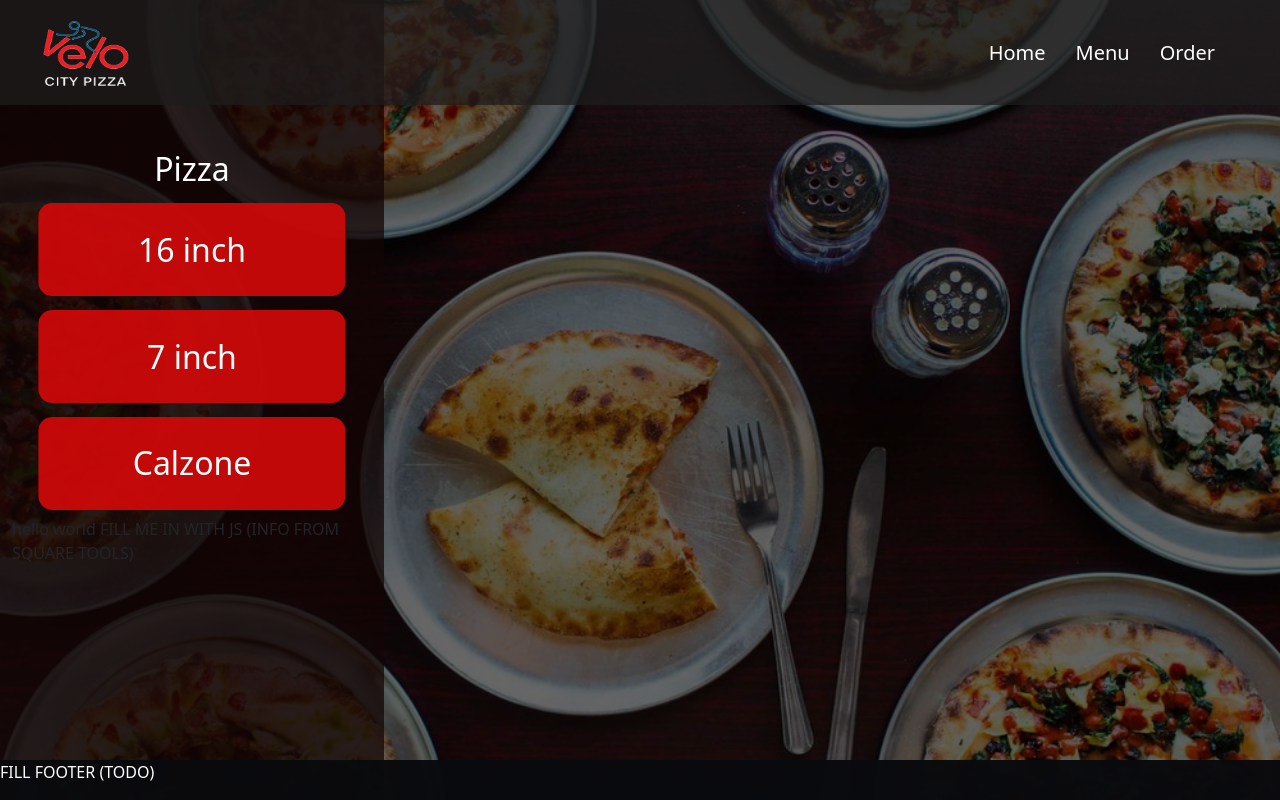
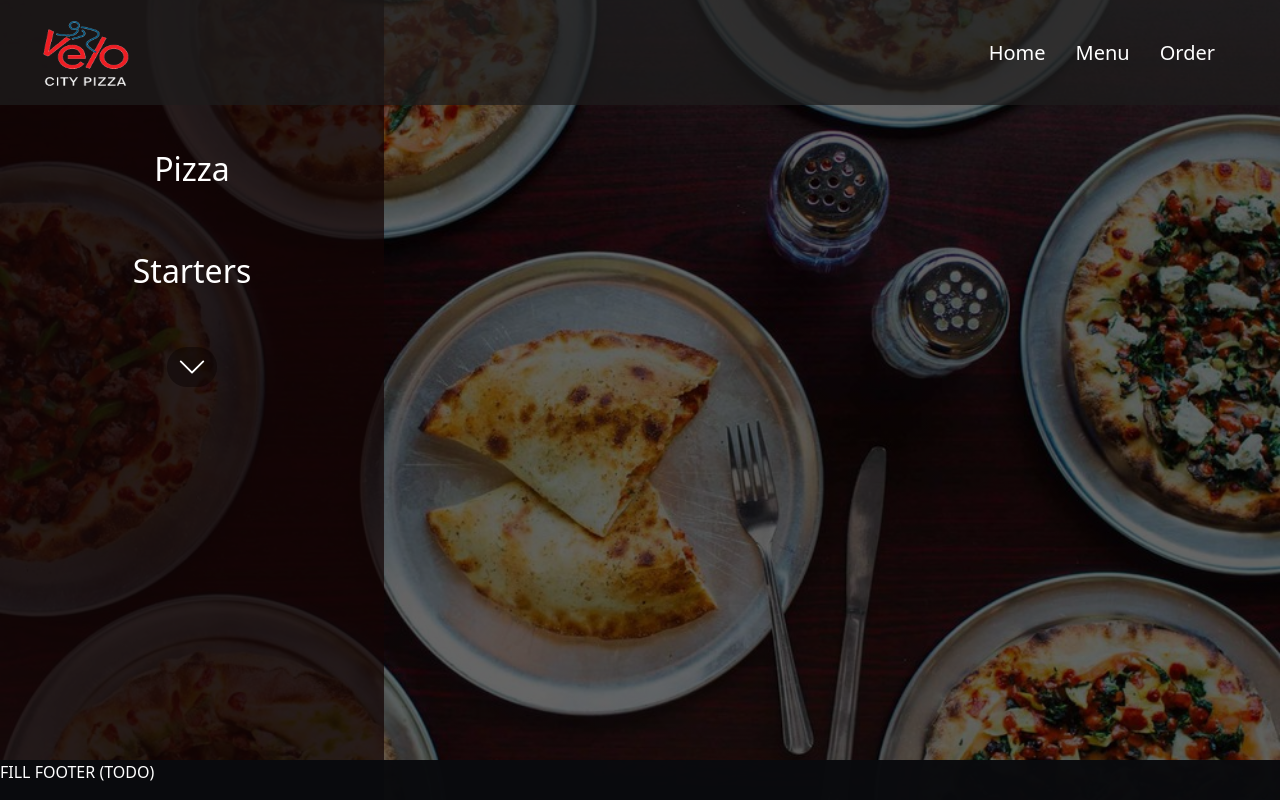
Before and after one commit to Lants/velo-city-pizza-flask, a Flask app: page /order_ahead in a window 1280 px wide. Run offline with Flask 2, Linux system fonts and the light colour scheme; parts of the project's set-up code (start-up, migrations or seed data) failed here and were passed over.

Commit message:
Possible final commit using Flask before rebase

```diff
--- a/src/app.py
+++ b/src/app.py
@@ -5,10 +5,14 @@
 
 from flask import Flask, render_template, url_for, request, session
 from flask_socketio import SocketIO
+import configparser
 
 app = Flask(__name__)
 app.config.from_pyfile('config.py')
 socketio = SocketIO(app)
+
+# ---- Per-Page Dictionaries for variable access ----
+ORDER_ONLINE = {}
 
 # Index (Home) page route
 @app.route("/")
@@ -20,8 +24,21 @@
 # Order Ahead (pickup) page route
 @app.route("/order_ahead")
 def order_ahead():
-    return render_template("order_ahead.html")
+    return render_template("order_ahead.html", order_online = ORDER_ONLINE)
 
+# ---------- Helper Functions --------------
+
+# Parse pizzas file
+def parse_pizzas():
+    pizzas = configparser.ConfigParser()
+    pizzas.read("square_tools/pizzas.ini")
+    return [(list(tuple)[0].title().strip("\""), tuple[1].strip("\"")) for tuple in pizzas.items("PIZZAS")]
+
+# Parse starters file
+def parse_starters():
+    starters = configparser.ConfigParser()
+    starters.read("square_tools/starters.ini")
+    return [(list(tuple)[0].title().strip("\""), tuple[1].strip("\"")) for tuple in starters.items("STARTERS")]
 
 # ######################## SOCKET IO #########################
 
@@ -32,4 +49,6 @@
     print("Order Ahead: user has connected.")
 
 if __name__ == '__main__':
+    ORDER_ONLINE['starters'] = parse_starters()
+    ORDER_ONLINE['pizzas'] = parse_pizzas()
     socketio.run(app, debug=True) ### CHANGE ME TO FALSE FOR PUBLIC DEPLOYMENT
--- a/src/static/css/main.css
+++ b/src/static/css/main.css
@@ -19,7 +19,7 @@
     font-size: 55px;
     color: white;
     text-align: center;
-    width: 100vw;
+    width: 100%;
 }
 
 #order .order-options {
--- a/src/static/css/order.css
+++ b/src/static/css/order.css
@@ -1,15 +1,23 @@
+/* Template Overrides */
+html {
+    overflow-x: auto;
+}
+
+section {
+    padding: 0.5rem 0 3rem 0;
+}
+
+header {
+    position: absolute;
+    min-height: 100vh;
+    background-attachment: fixed;
+    z-index: 1;
+    overflow: hidden;
+}
+
 /* Navbar Modifications */
 nav {
     background-color: #292e37a8;
-}
-
-/* ------------------ORDER_AHEAD--------------------------- */
-#order-selections-container {
-    height: 100vh;
-    width: 30%;
-    position: absolute;
-    padding-top: 150px;
-    background-color: rgba(20, 5, 5, 0.745);
 }
 
 .pizza-choice {
@@ -20,7 +28,7 @@
     width: 100vw;
     padding: 0;
     margin: 0;
-    /* height: 100vh; */
+    min-height: 100vh;
 }
 
 
@@ -36,15 +44,29 @@
     color: white;
 }
 
-#order-selections-container button {
+/* -------------------------- ORDER CATEGORIES SIDEBAR -------------------------- */
+
+#order-categories {
+    height: 100vh;
+    width: 30%;
+    top: 0;
+    position: relative;
+    float: left;
+    background-color: rgba(20, 5, 5, 0.745);
+    overflow: auto;
+    z-index: 2;
+}
+
+#order-categories::-webkit-scrollbar {
+    display: none;
+}
+
+#order-categories button {
     text-align: center;
     color:rgb(255, 255, 255);
     font-weight: 100;
     font-size: 2em;
-}
-
-#order-selections-container button {
-    background-color: rgba(206, 9, 9, 0.934);
+    background-color: rgba(216, 33, 1, 0.779);
     position: relative;
     border-radius: 14px;
     left: 50%;
@@ -53,11 +75,50 @@
     width: 80%;
     padding: 0.7em 0;
     margin: 7px 0;
+    transition: background-color 0.5s, border-radius 1s;
+    -webkit-transition: background-color 0.5s, border-radius 1s;
 }
 
-#order-selections-container button:hover {
+#order-categories button:hover {
     background-color: rgba(153, 9, 4, 0.999);
-    transition: background-color 1s;
+    border-radius: 0;
+    transition: background-color 0.5s, border-radius 1s;
+    -webkit-transition: background-color 0.5s, border-radius 1s;
+}
+
+#chevron-down {
+    z-index: 98;
+    position: sticky;
+    bottom: 2.7rem;
+    width: 50px;
+    height: 40px;
+    color: white;
+    background-color:rgba(13, 5, 5, 0.517);
+    padding: 5px 5px;
+    left: 50%;
+    transform: translateX(-50%);
+    border-radius: 20px;
+    transition: opacity 0.5s ease-in-out;
+    opacity: 1;
+}
+
+/* ------------------ PIZZA CATEGORY ----------------------- */
+#category-pizza {
+    padding-top: 150px;
+}
+
+
+/* ----------------------------- SUBCATEGORIES ------------------------------- */
+#subcategory-container {
+    margin: 150px 3rem;
+    float: left;
+    min-height: 60%;
+    position: absolute;
+    left: 30%;
+    width: calc(70% - 6rem);
+    background-color: rgba(207, 193, 193, 0.784);
+    border-radius: 30px;
+    display: none;
 }
 
 .pizza-toppings {
--- a/src/static/css/template.css
+++ b/src/static/css/template.css
@@ -9,12 +9,13 @@
 }
 
 footer {
-    position: absolute;
+    position: fixed;
     bottom: 0;
     width: 100%;
     height: 2.5rem;
     background-color: #0a0b0efa;
     color: white;
+    z-index: 99;
 }
 
 /*----------REUSABLE COMPONENTS----------*/
@@ -39,18 +40,20 @@
 }
 
 .orange-button {
-    background-color: rgba(39, 7, 1, 0.762);
+    background-color: rgba(206, 201, 201, 0.048);
     width: 100%;
     height: 100%;
-    border: 3px solid rgb(176, 38, 38);
-    border-radius: 10px;
+    border: 1px solid rgb(233, 227, 227);
     overflow: hidden;
+    transition: background-color 0.5s, border-radius 1s;
+    -webkit-transition: background-color 0.5s, border-radius 1s;
 }
 
 .orange-button:hover {
     background-color: rgba(221, 33, 0, 0.744);
-    transition: background-color 1s;
-    border-radius: 10px;
+    border-radius: 20px;
+    transition: background-color 0.5s, border-radius 1s;
+    -webkit-transition: background-color 0.5s, border-radius 1s;
 }
 
 /*-----------------HEADER---------------------------*/
@@ -64,6 +67,7 @@
     background-position: center;
     background-size: cover;
     height: 100vh;
+    width: 100%;
 /*--------PARALlAX---------*/
     background-attachment: fixed;
 }
@@ -146,6 +150,7 @@
     padding: 5px 15px;
     font-size: 25px;
     margin-right: 2px;
+    background-color: rgba(206, 201, 201, 0.048);
 }
 
 #header .headline-container a:hover, #header .headline-container a:active{
@@ -180,7 +185,7 @@
 }
 
 
-#header svg{
+#header #index-chevron-down{
     color: white;
     width: 40px;
     height: 40px;
--- a/src/templates/index.html
+++ b/src/templates/index.html
@@ -19,7 +19,7 @@
                 <a href="#order">Order Online</a>
             </div> <!--End Headline Container-->
         </div> <!--End Background Texture-->
-        <svg xmlns="http://www.w3.org/2000/svg" fill="currentColor" class="bi bi-chevron-down" viewBox="0 0 16 16">
+        <svg xmlns="http://www.w3.org/2000/svg" fill="currentColor" class="bi bi-chevron-down" viewBox="0 0 16 16" id="index-chevron-down">
             <path fill-rule="evenodd" d="M1.646 4.646a.5.5 0 0 1 .708 0L8 10.293l5.646-5.647a.5.5 0 0 1 .708.708l-6 6a.5.5 0 0 1-.708 0l-6-6a.5.5 0 0 1 0-.708z"/>
         </svg>
     </div>
--- a/src/templates/order_ahead.html
+++ b/src/templates/order_ahead.html
@@ -5,35 +5,37 @@
 {% endblock %}
 
 {% block content %}
+<header id="header">
+    {% include "navbar.html" %}
+    <div id="order-ahead">
+        <div id="order-categories">
+            <!------------------------ PIZZA CATEGORY ------------------------------------------------>
+            <section id="category-pizza">
+                <h2>Pizza</h2>
+                {% for tuple in order_online['pizzas'] %}
+                    <button id="pizza-selections-{{ tuple[0].split(' ')[0].lower() }}" class="pizza-choice">{{ tuple[0] }}</button>
+                {% endfor %}
+            </section>
 
-<header id="header">
-    <div id="order-ahead">
-        {% include "navbar.html" %}
-        <div id="order-selections-container" class="container">
+            <!-- --------------------- STARTERS CATEGORY ------------------------------------- -->
+            <section id="category-starters">
+                <h2>Starters</h2>
+                {% for tuple in order_online['starters'] %}
+                        <button id="starters-selection-{{ tuple[0].split(' ')[0].lower() }}" class="starter-choice">{{ tuple[0].split('(')[0] }}</button>
+                {% endfor %}
 
-            <!-- TODO: ORDER SELECTIONS HEADER (back button, title, etc) -->
-<!------------------------ PIZZA CATEGORY ------------------------------------------------>
-            <div id="order-selections-pizza" class="row">
-                <h2>Pizza</h2>
-                <br>
-                <button id="pizza-selections-16" class="pizza-choice">
-                    16 inch
-                </button>
-                <button id="pizza-selections-7" class="pizza-choice">
-                    7 inch
-                </button>
-                <button id="pizza-selections-calzone" class="pizza-choice">
-                    Calzone
-                </div>
+            </section>
+            <svg xmlns="http://www.w3.org/2000/svg" fill="currentColor" class="bi bi-chevron-down" viewBox="0 0 16 16" id="chevron-down">
+                <path fill-rule="evenodd" d="M1.646 4.646a.5.5 0 0 1 .708 0L8 10.293l5.646-5.647a.5.5 0 0 1 .708.708l-6 6a.5.5 0 0 1-.708 0l-6-6a.5.5 0 0 1 0-.708z"/>
+            </svg>
+        </div>
 
-    <!---------------------- PIZZA OPTIONS: 16 INCH  ------------------------------>
-                <div class="pizza-toppings" id="row pizza-toppings-16">
-                    hello world
-                    FILL ME IN WITH JS (INFO FROM SQUARE TOOLS)
-                </div>
-            </div>
-            <div id="order-selections-r2" class="row">
-            </div>
+        <div id="subcategory-container">
+            <div id="subcategory-pizza-16" class="subcategory"></div>
+            {% for tuple in starters %}
+                    <h2>{{ tuple[1] }}</h2>
+            {% endfor %}
+
         </div>
     </div>
 </header>
```
Also changed, not shown: src/square_tools/retrieve_catalog.py (+100 -11 lines), src/static/js/order_ahead.js (+42 -1 lines).
